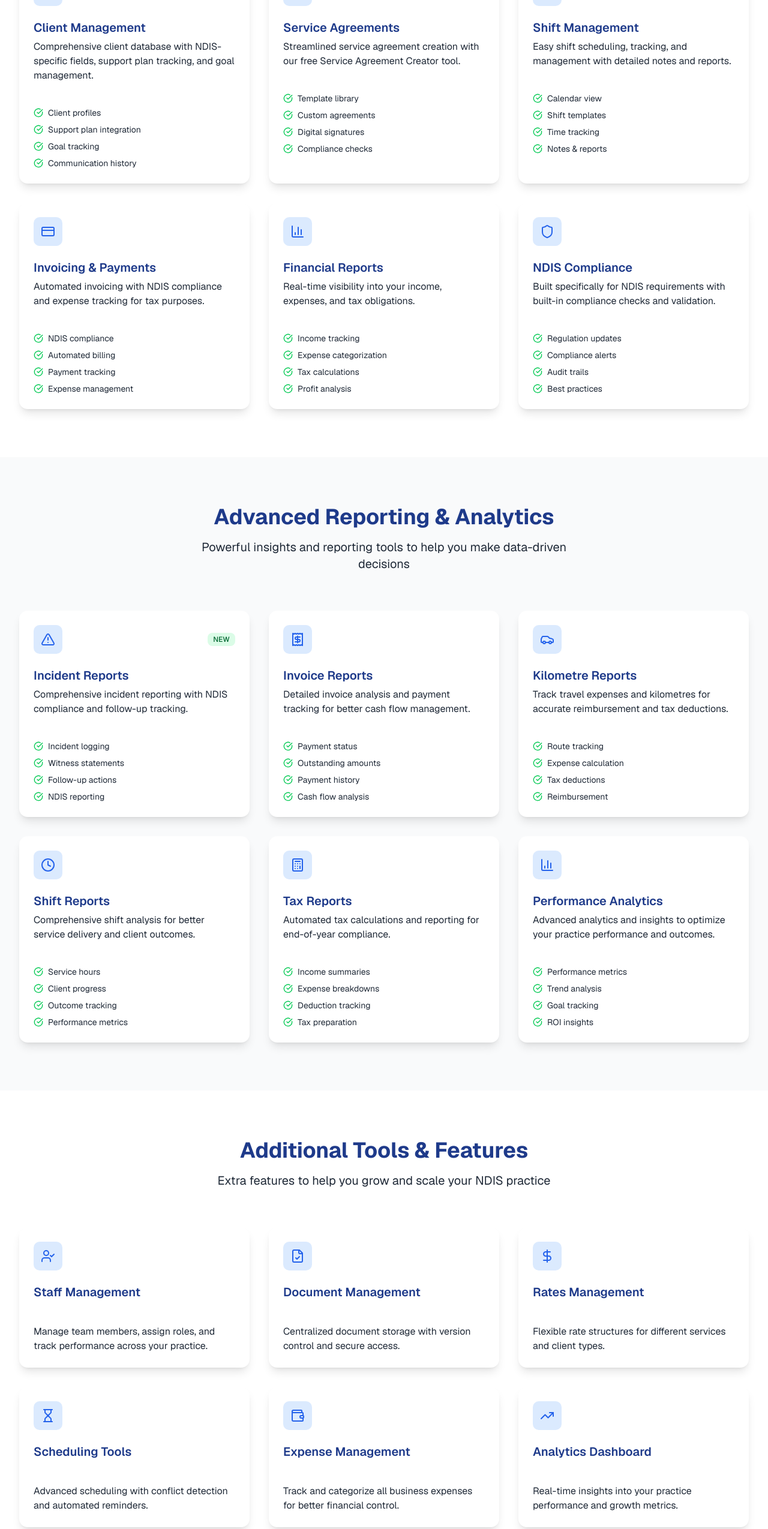
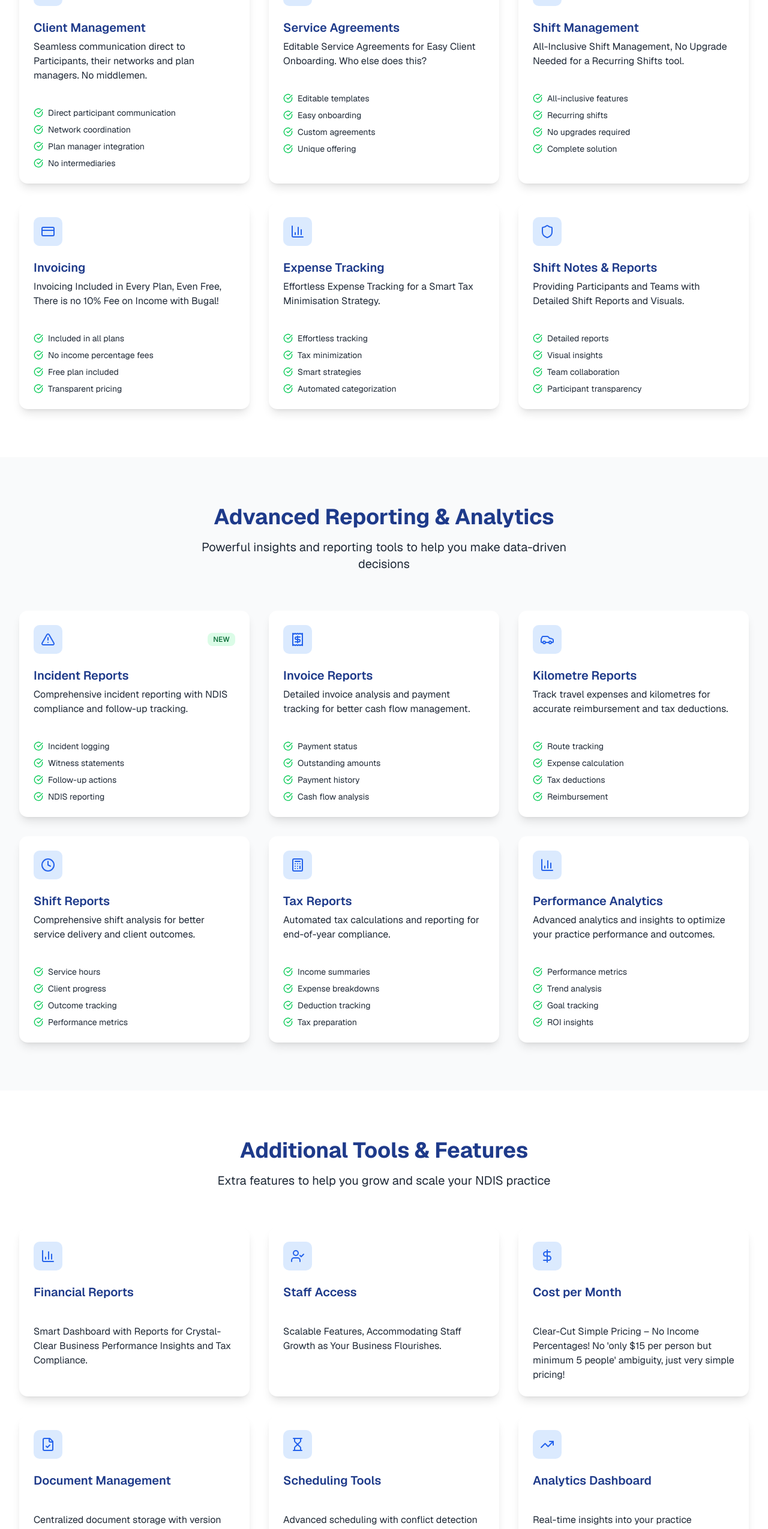
Before and after one commit to bugalsaas/Marketing, a Next.js app: page /features in a window 1280 px wide. Shown: the part 1116-3665 px from the top of the page at 60% size. Built offline with nearby package versions, Linux system fonts and the light colour scheme; no server answers; a web font is replaced by a local one.

Commit message:
Update features page with SEO-optimized copy - highlight unique value propositions and competitive differentiators

```diff
--- a/src/app/features/page.tsx
+++ b/src/app/features/page.tsx
@@ -68,38 +68,38 @@
     {
       icon: Users,
       title: "Client Management",
-      description: "Comprehensive client database with NDIS-specific fields, support plan tracking, and goal management.",
-      features: ["Client profiles", "Support plan integration", "Goal tracking", "Communication history"]
+      description: "Seamless communication direct to Participants, their networks and plan managers. No middlemen.",
+      features: ["Direct participant communication", "Network coordination", "Plan manager integration", "No intermediaries"]
     },
     {
       icon: FileText,
       title: "Service Agreements",
-      description: "Streamlined service agreement creation with our free Service Agreement Creator tool.",
-      features: ["Template library", "Custom agreements", "Digital signatures", "Compliance checks"]
+      description: "Editable Service Agreements for Easy Client Onboarding. Who else does this?",
+      features: ["Editable templates", "Easy onboarding", "Custom agreements", "Unique offering"]
     },
     {
       icon: Clock,
       title: "Shift Management",
-      description: "Easy shift scheduling, tracking, and management with detailed notes and reports.",
-      features: ["Calendar view", "Shift templates", "Time tracking", "Notes & reports"]
+      description: "All-Inclusive Shift Management, No Upgrade Needed for a Recurring Shifts tool.",
+      features: ["All-inclusive features", "Recurring shifts", "No upgrades required", "Complete solution"]
     },
     {
       icon: CreditCard,
-      title: "Invoicing & Payments",
-      description: "Automated invoicing with NDIS compliance and expense tracking for tax purposes.",
-      features: ["NDIS compliance", "Automated billing", "Payment tracking", "Expense management"]
+      title: "Invoicing",
+      description: "Invoicing Included in Every Plan, Even Free, There is no 10% Fee on Income with Bugal!",
+      features: ["Included in all plans", "No income percentage fees", "Free plan included", "Transparent pricing"]
     },
     {
       icon: BarChart3,
-      title: "Financial Reports",
-      description: "Real-time visibility into your income, expenses, and tax obligations.",
-      features: ["Income tracking", "Expense categorization", "Tax calculations", "Profit analysis"]
+      title: "Expense Tracking",
+      description: "Effortless Expense Tracking for a Smart Tax Minimisation Strategy.",
+      features: ["Effortless tracking", "Tax minimization", "Smart strategies", "Automated categorization"]
     },
     {
       icon: Shield,
-      title: "NDIS Compliance",
-      description: "Built specifically for NDIS requirements with built-in compliance checks and validation.",
-      features: ["Regulation updates", "Compliance alerts", "Audit trails", "Best practices"]
+      title: "Shift Notes & Reports",
+      description: "Providing Participants and Teams with Detailed Shift Reports and Visuals.",
+      features: ["Detailed reports", "Visual insights", "Team collaboration", "Participant transparency"]
     }
   ];
 
@@ -145,9 +145,19 @@
 
   const additionalFeatures = [
     {
+      icon: BarChart3,
+      title: "Financial Reports",
+      description: "Smart Dashboard with Reports for Crystal-Clear Business Performance Insights and Tax Compliance."
+    },
+    {
       icon: UserCheck,
-      title: "Staff Management",
-      description: "Manage team members, assign roles, and track performance across your practice."
+      title: "Staff Access",
+      description: "Scalable Features, Accommodating Staff Growth as Your Business Flourishes."
+    },
+    {
+      icon: DollarSign,
+      title: "Cost per Month",
+      description: "Clear-Cut Simple Pricing – No Income Percentages! No 'only $15 per person but minimum 5 people' ambiguity, just very simple pricing!"
     },
     {
       icon: FileCheck,
@@ -155,19 +165,9 @@
       description: "Centralized document storage with version control and secure access."
     },
     {
-      icon: DollarSign,
-      title: "Rates Management",
-      description: "Flexible rate structures for different services and client types."
-    },
-    {
       icon: Hourglass,
       title: "Scheduling Tools",
       description: "Advanced scheduling with conflict detection and automated reminders."
-    },
-    {
-      icon: Wallet,
-      title: "Expense Management",
-      description: "Track and categorize all business expenses for better financial control."
     },
     {
       icon: TrendingUp,
```
